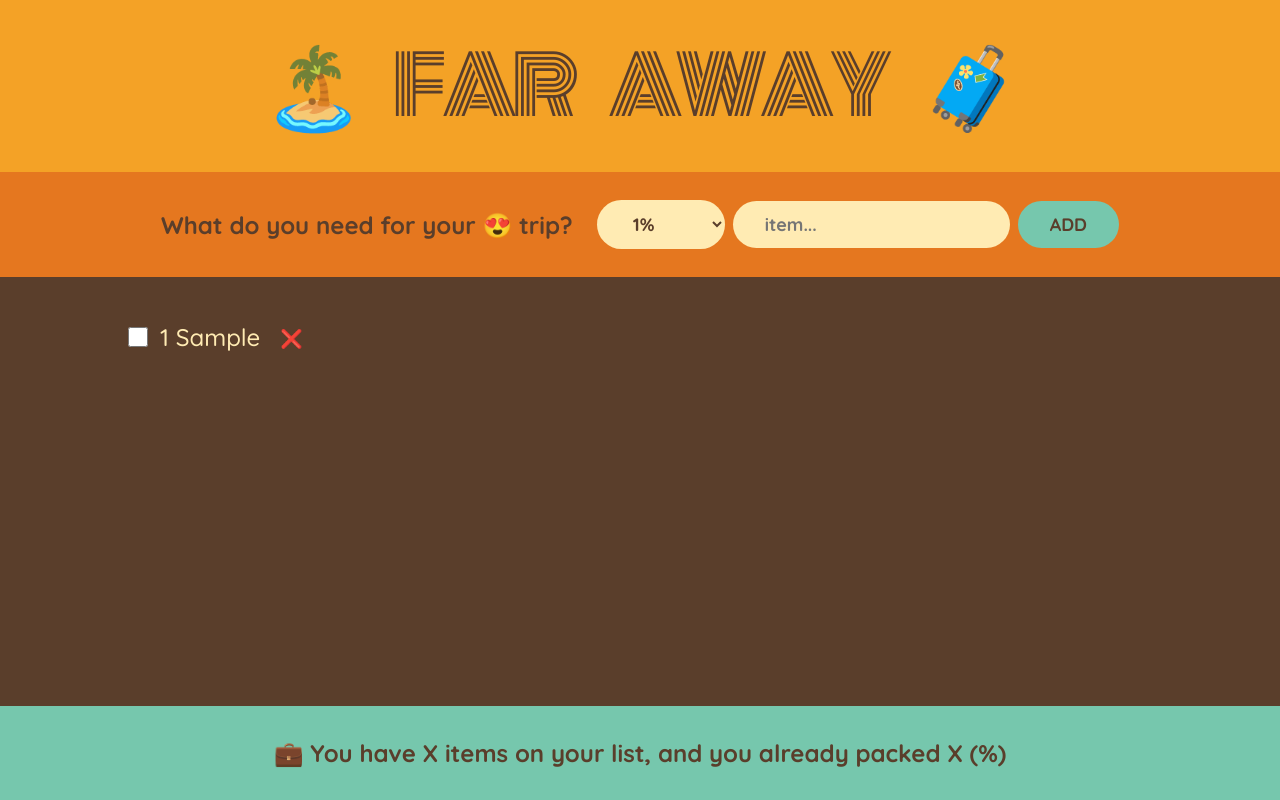
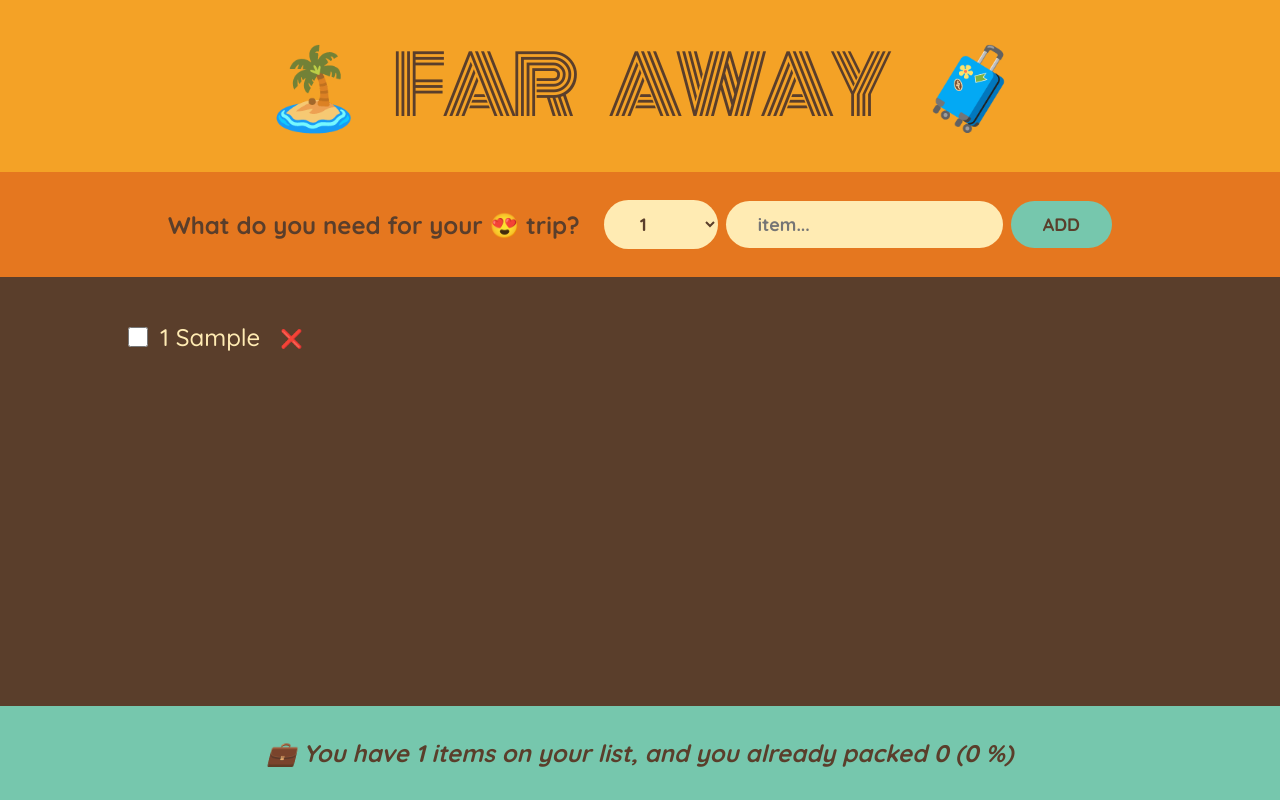
Before and after one commit to mohamuhsin/travel-list, a React (Vite) app: page / in a window 1280 px wide. Both pictures are taken after typing "Sample" into the empty fields and a click on the button "ADD". Built offline with nearby package versions, Linux system fonts and the light colour scheme.

Commit message:
derived state from itesm state and used it to render conditional statements

```diff
--- a/src/App.jsx
+++ b/src/App.jsx
@@ -32,7 +32,7 @@
         onDeleteItem={handleDeleteItem}
         onToggleItem={handleToggleItem}
       />
-      <Footer />
+      <Footer items={items} />
     </div>
   );
 }
--- a/src/components/Footer.jsx
+++ b/src/components/Footer.jsx
@@ -1,7 +1,30 @@
-export default function Footer() {
+/* eslint-disable react/prop-types */
+export default function Footer({ items }) {
+    if (!items.length)
+        return (
+            <em>
+                <p className="stats">Start adding some items in your packing list 🚀</p>
+            </em>
+        );
+
+    const numOfItems = items.length;
+    const packedItems = items.filter((item) => item.packed).length;
+
+    const percentage =
+        numOfItems > 0 ? Math.round((packedItems / numOfItems) * 100) : 0;
+
     return (
         <footer className="stats">
-            <p>💼 You have X items on your list, and you already packed X (%)</p>
+            <em>
+                {percentage === 100 ? (
+                    <p>You got everything, ready to go ✈</p>
+                ) : (
+                    <p>
+                        💼 You have {numOfItems} items on your list, and you already packed{" "}
+                        {packedItems} ({percentage} %)
+                    </p>
+                )}
+            </em>
         </footer>
     );
 }
--- a/src/components/Form.jsx
+++ b/src/components/Form.jsx
@@ -43,7 +43,7 @@
                 onChange={handleNumChange}
             >
                 {numbers.map((number) => (
-                    <option key={number}>{number}%</option>
+                    <option key={number}>{number}</option>
                 ))}
             </select>
             <input
```
